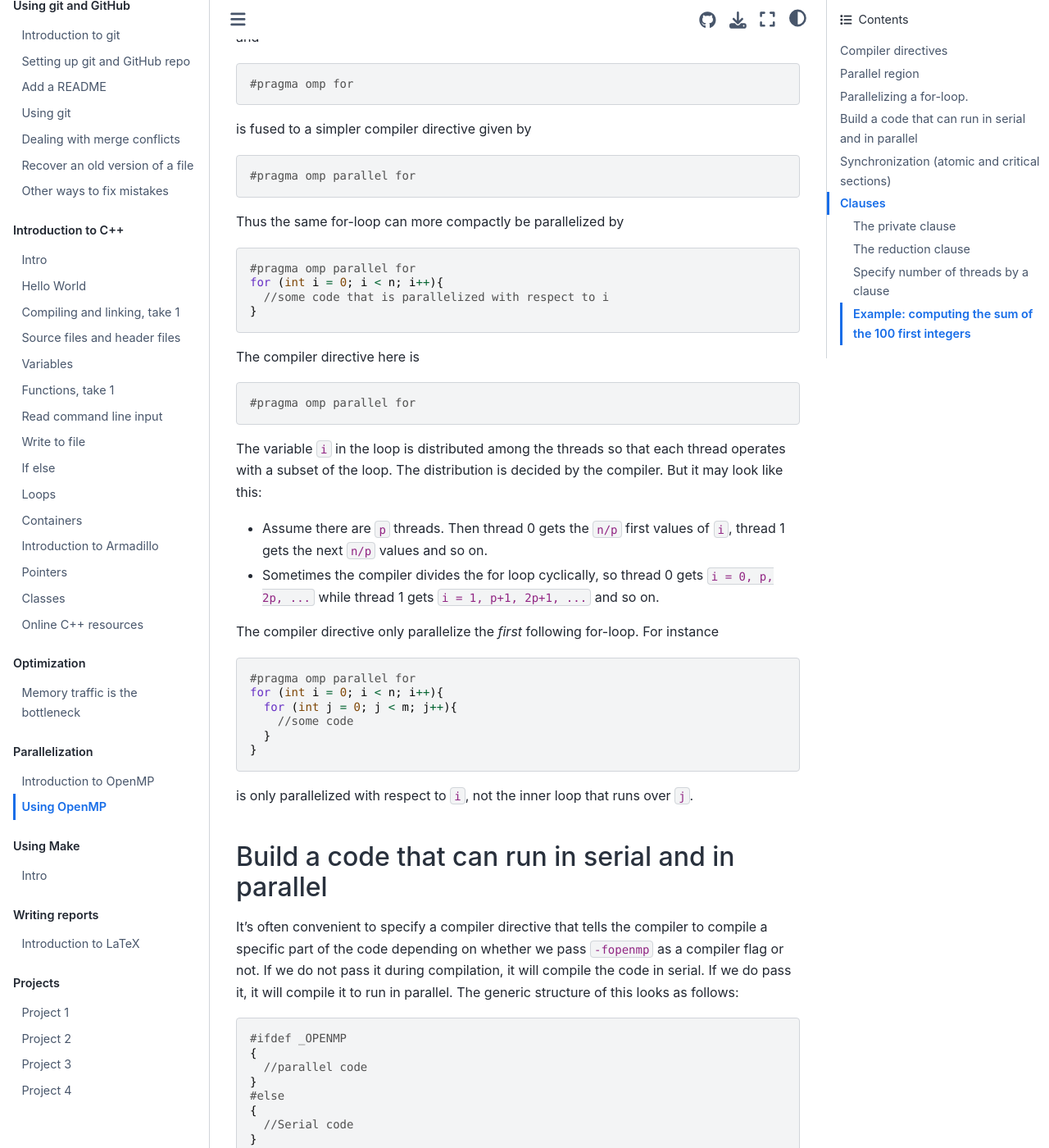
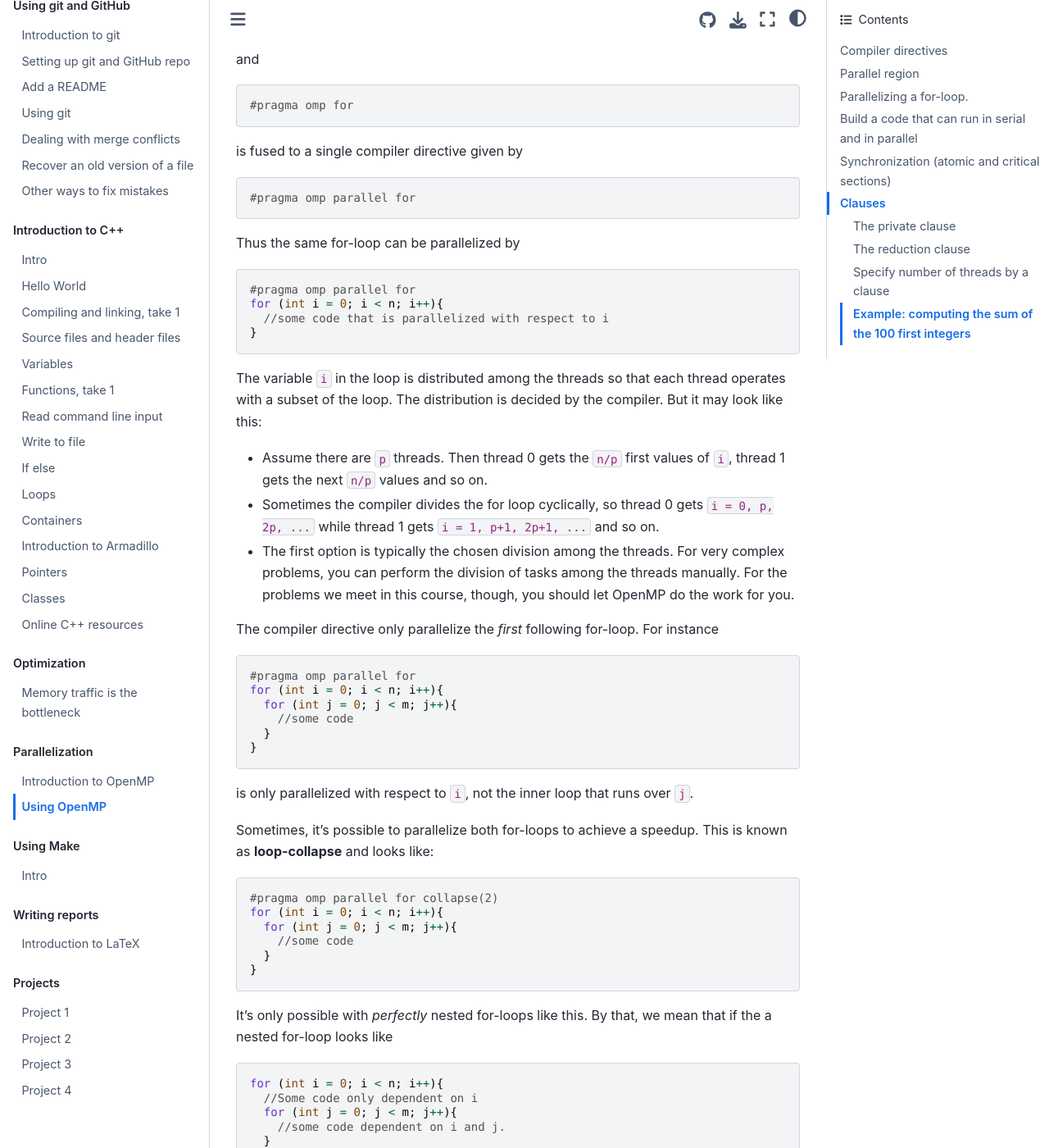
Before and after one commit to anderkve/FYS3150, a Jupyter Book: the page built from book/parallelization/using_openmp.md, in a window 1280 px wide and 1400 px high, scrolled down 1316 px. Shown: the whole window at 82% size. Built offline with Jupyter Book 1.0.4 settings and Sphinx 7.4.7 and the Sphinx Book theme 1.1.4, drawn with Linux system fonts in a browser that asks for light colours; some of the changed text lies outside the part shown.

Commit message:
Fixed a typo and added loop-collapse on OpenMP pages.

````diff
--- a/book/parallelization/using_openmp.md
+++ b/book/parallelization/using_openmp.md
@@ -5,12 +5,12 @@ For future reference, you can download OpenMP reference cards that contain table
 ## Compiler directives
 
 OpenMP is very user-friendly in the sense that
-a code written to run series can easily be parallelized
-simply by adding **compiler directives**. We'll go through a couple useful ones here.
+a code written to run in series can easily be parallelized
+simply by adding **compiler directives** to the serial code. We'll go through a couple useful ones here.
 
 ## Parallel region
 
-A flexible , one can create a **parallel region**, which looks like this
+The most basic compiler directive provided by OpenMP is the **parallel region**, which looks like
 
 ```c++
 #pragma omp parallel
@@ -47,27 +47,22 @@ and
 ```c++
 #pragma omp for
 ```
-is fused to a simpler compiler directive given by
+is fused to a single compiler directive given by
 
 ```c++
 #pragma omp parallel for
 ```
-Thus the same for-loop can more compactly be parallelized by
+Thus the same for-loop can be parallelized by
 ```c++
 #pragma omp parallel for
 for (int i = 0; i < n; i++){
   //some code that is parallelized with respect to i
 }
 ```
-The compiler directive here is
-
-```c++
-#pragma omp parallel for
-```
 The variable `i` in the loop is distributed among the threads so that each thread operates with a subset of the loop. The distribution is decided by the compiler. But it may look like this:
   - Assume there are `p` threads. Then thread 0 gets the `n/p` first values of `i`, thread 1 gets the next `n/p` values and so on.
   - Sometimes the compiler divides the for loop cyclically, so thread 0 gets `i = 0, p, 2p, ...` while thread 1 gets `i = 1, p+1, 2p+1, ...` and so on.
-
+  - The first option is typically the chosen division among the threads. For very complex problems, you can perform the division of tasks among the threads manually. For the problems we meet in this course, though, you should let OpenMP do the work for you.
 
 The compiler directive only parallelize the *first* following for-loop. For instance
 ```c++
@@ -79,6 +74,31 @@ for (int i = 0; i < n; i++){
 }
 ```
 is only parallelized with respect to `i`, not the inner loop that runs over `j`.
+
+Sometimes, it's possible to parallelize both for-loops to achieve a speedup. This is known as **loop-collapse** and looks like:
+
+```c++
+#pragma omp parallel for collapse(2)
+for (int i = 0; i < n; i++){
+  for (int j = 0; j < m; j++){
+    //some code
+  }
+}
+```
+
+It's only possible with *perfectly* nested for-loops like this. By that, we mean that if the a nested for-loop looks like
+
+```c++
+for (int i = 0; i < n; i++){
+  //Some code only dependent on i
+  for (int j = 0; j < m; j++){
+    //some code dependent on i and j.
+  }
+}
+```
+
+you cannot perform loop collapse!
+
 
 ## Build a code that can run in serial and in parallel
 
````
